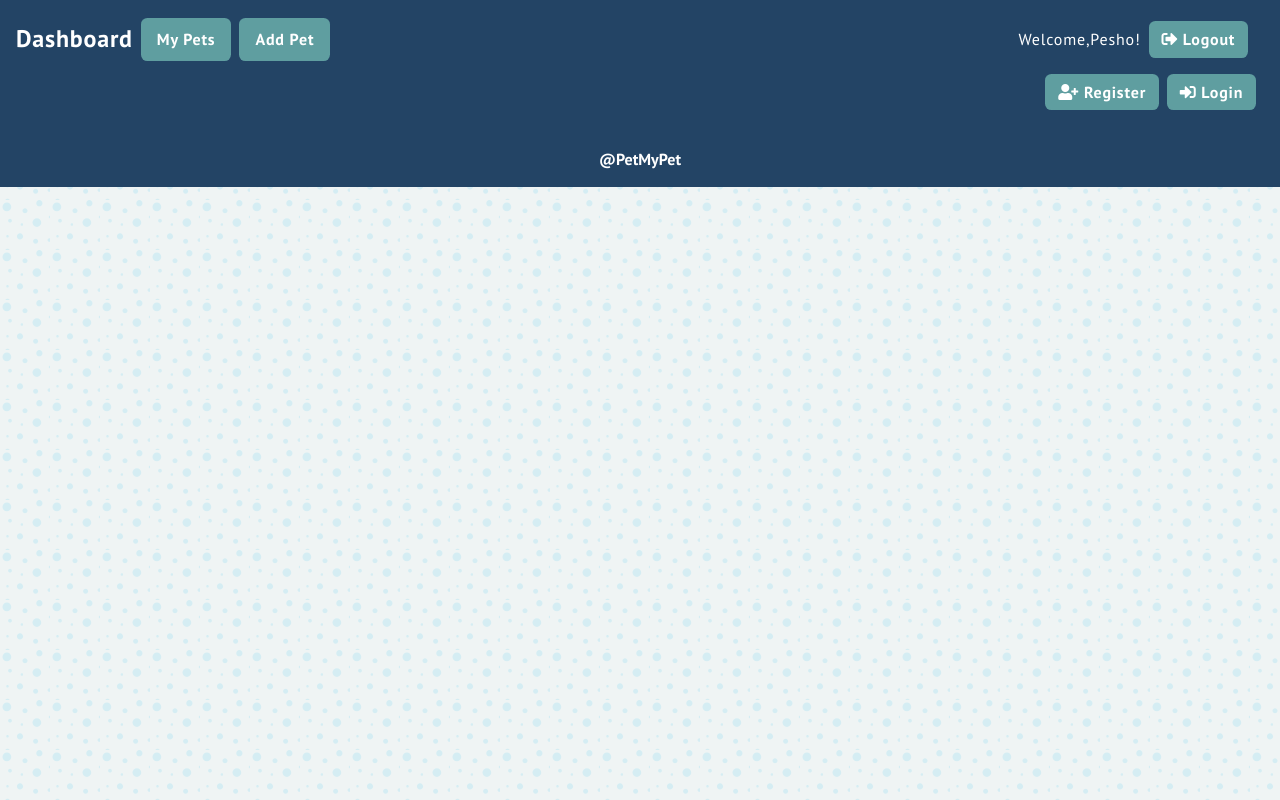
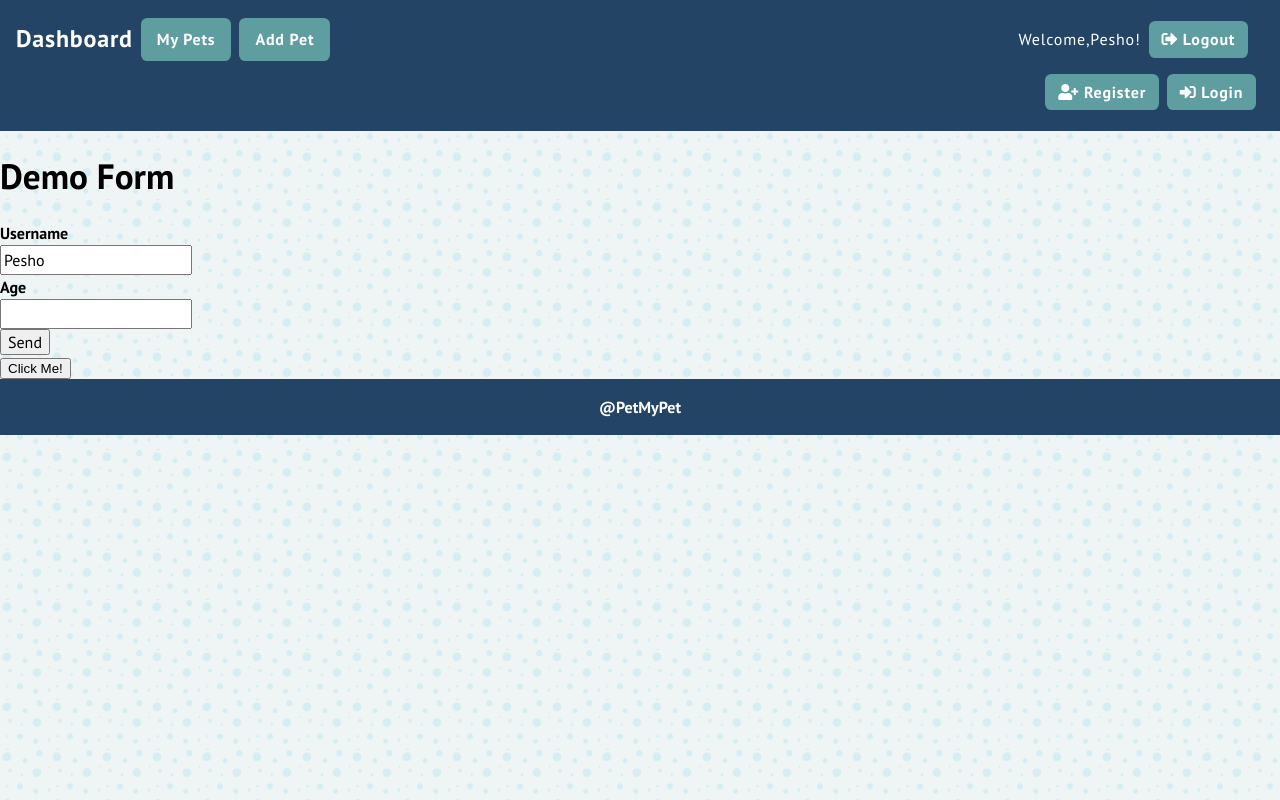
Before and after one commit to PetyaBabukova/my-pets, a React (Create React App) app: page /demo-func in a window 1280 px wide. Built offline with nearby package versions, Linux system fonts and the light colour scheme; a web font is replaced by a local one.

Commit message:
add some forms

```diff
--- a/src/App.js
+++ b/src/App.js
@@ -8,6 +8,8 @@ import EditPetDetails from './components/EditPetDetails/EditPetDetails';
 import CreatePet from './components/CreatePet/CreatePet';
 import EditPet from './components/EditPet/EditPet';
 import DemoPage from './components/Demo';
+import DemoFunc from './components/DemoFunc';
+import DemoFuncHooks from './components/DemoFunkHooks';
 
 import './App.css';
 
@@ -24,6 +26,9 @@ function App() {
     <Route path="/pets/create" component={CreatePet} />
     <Route path="/pets/:petId/edit" component={EditPet} /> {/* тук искаме да преизползваме формата за криейт, но да можем и да едитваме */}
     <Route path="/demo" component={DemoPage} />
+    <Route path="/demo-func" component={DemoFunc} />
+    <Route path="/demo-func-hooks" component={DemoFuncHooks} />
+
     {/* <Route path="/demo" render={(props) => <DemoFunkPage {...props} oshte="props" />} /> */}
       </Switch>
 
--- /dev/null
+++ b/src/components/DemoFunc.js
@@ -0,0 +1,36 @@
+import { useState } from 'react';
+
+const DemoFunc = () => {
+    const [username, setUsername] = useState('Pesho');
+
+    const onSubmitHandler = function (e) {
+        e.preventDefault();
+        console.log(e.target.username.value);
+        console.log(e.target.age.value);
+    };
+
+    const onUsernameChangeHandler = (e) => {
+        setUsername(e.target.value)
+    };
+
+    return (
+        <div>
+            <h1>Demo Form</h1>
+
+            <form onSubmit={onSubmitHandler}>
+                <label htmlFor="username">Username</label>
+
+                <input type="text" id="username" name="username" value={username} onChange={onUsernameChangeHandler} />
+                <label htmlFor="age">Age </label>
+
+                <input type="number" id="age" name="age" />
+                <input type="submit" value="Send" />
+
+                <button type="button">Click Me!</button>
+                {/* <button>Click Me!</button>  */}
+            </form>
+        </div>
+    )
+};
+
+export default DemoFunc;
--- /dev/null
+++ b/src/components/DemoFunkHooks.js
@@ -0,0 +1,17 @@
+
+const DemoFuncHooks = () => {
+
+    const onCounterButtonClickHandler = () => {
+        console.log('Increase');
+    }
+
+  return(
+      <div>
+          <h1>Counter</h1>
+          <div>0</div>
+          <button onClick={onCounterButtonClickHandler}></button>
+      </div>
+  )
+};
+
+export default DemoFuncHooks;
--- a/src/components/PetDetails/PetDetails.js
+++ b/src/components/PetDetails/PetDetails.js
@@ -14,7 +14,7 @@ const PetDetails = ({
     }, [])
 
     const onPetButtonClickHandler = () => {
-        let incrementedLikes = pet.likes +1
+        let incrementedLikes = Number(pet.likes) +1
         petsService.pet(match.params.petId, incrementedLikes)
         .then((updatedPet)=>{
             setPet(state => ({...state, likes:Number(updatedPet.likes)}))
```
